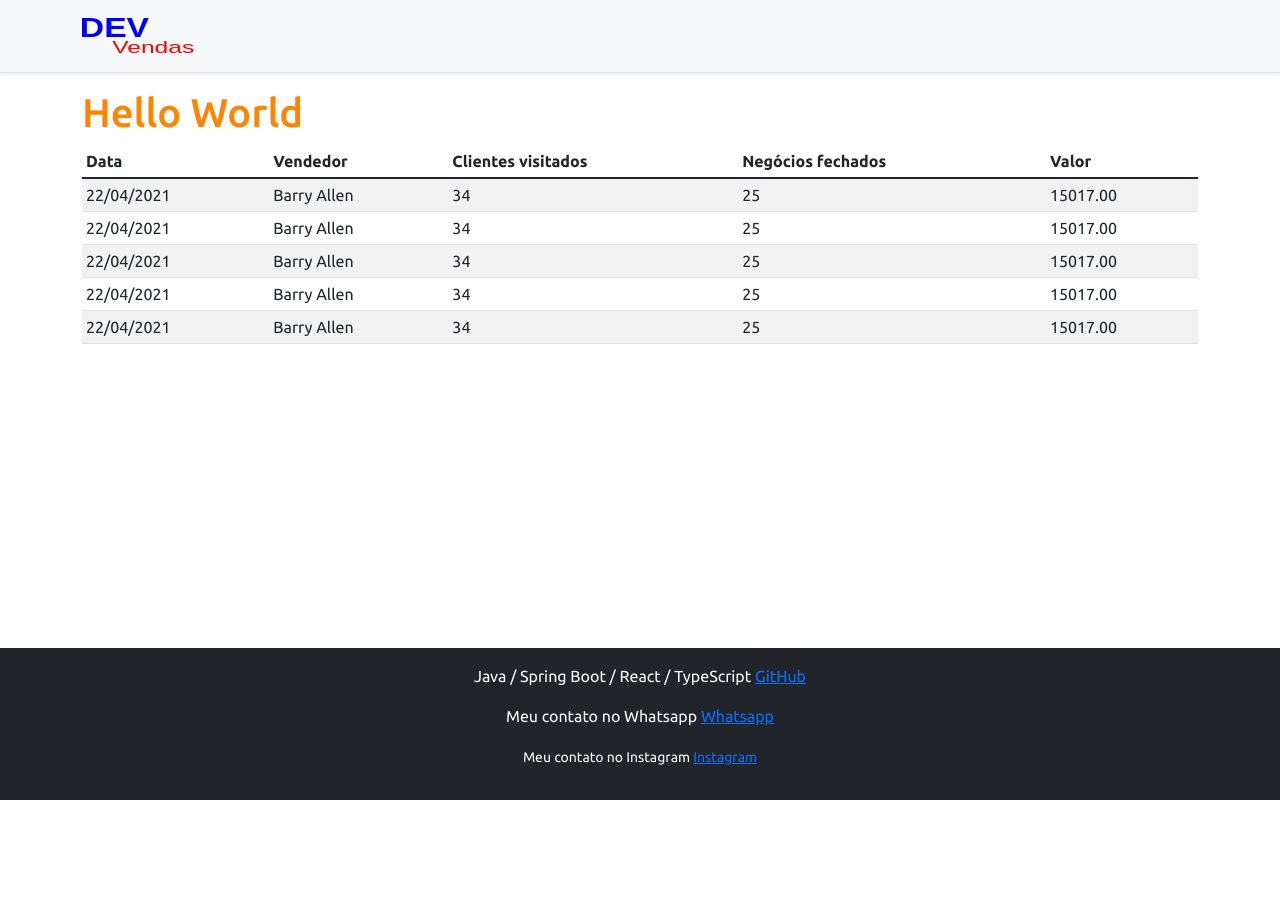
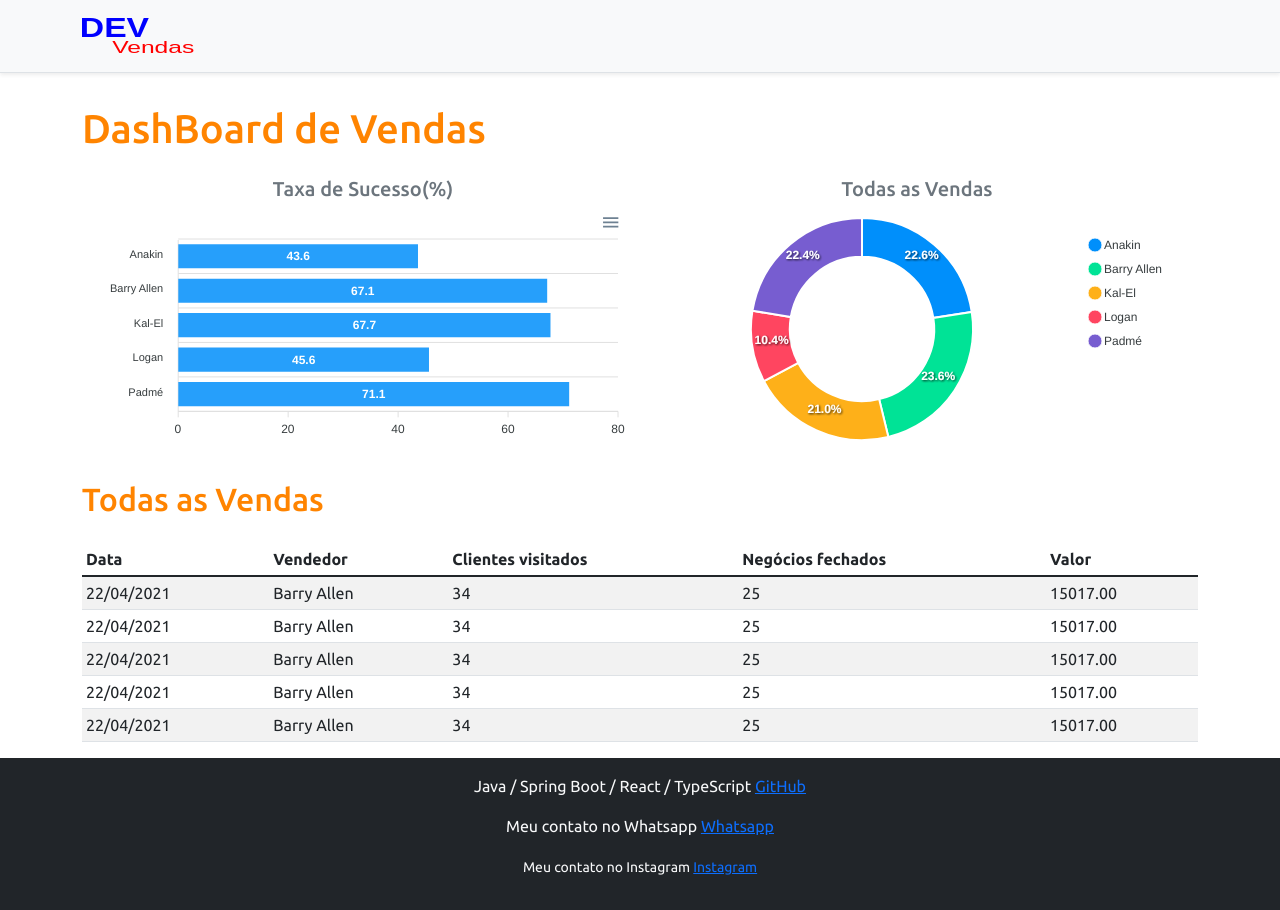
Before and after one commit to BlackCode7/projeto-sds3, a React (Create React App) app in the folder frontend/: page / in a window 1280 px wide. Before the commit the page ends 800 px from the top, so only its background shows below. Built offline with nearby package versions, Linux system fonts and the light colour scheme.

Commit message:
Adicionando charts estáticos

```diff
--- a/frontend/package.json
+++ b/frontend/package.json
@@ -11,8 +11,10 @@
     "@types/node": "^12.0.0",
     "@types/react": "^17.0.0",
     "@types/react-dom": "^17.0.0",
+    "apexcharts": "^3.28.1",
     "bootstrap": "^5.1.1",
     "react": "^17.0.2",
+    "react-apexcharts": "^1.3.9",
     "react-dom": "^17.0.2",
     "react-scripts": "4.0.3",
     "typescript": "^4.1.2",
--- a/frontend/src/App.tsx
+++ b/frontend/src/App.tsx
@@ -1,4 +1,6 @@
+import BarChart from 'components/BarChart';
 import DataTable from 'components/DataTable';
+import DonutChart from 'components/DonutChart';
 import Footer from 'components/Footer';
 import NavBar from 'components/NavBar';
 import React from 'react';
@@ -9,7 +11,27 @@
     <>
       <NavBar/>
       <div className="container">
-        <h1 className="text-primary">Hello World</h1>
+        <h1 className="text-primary py-3">DashBoard de Vendas</h1>
+
+        <div className="row px-3">
+
+          <div className="col-sm-6">
+            <h5 className="text-center text-secondary">Taxa de Sucesso(%)</h5>
+            <BarChart />
+          </div>
+
+          <div className="col-sm-6">
+            <h5 className="text-center text-secondary">Todas as Vendas</h5>
+            <DonutChart />
+          </div>
+
+        </div>
+
+        <div className="py-3">
+          <h2 className="text-primary">Todas as Vendas</h2>
+        </div>
+
+
         <DataTable/>
       </div>
       <Footer/>
--- /dev/null
+++ b/frontend/src/components/BarChart/index.tsx
@@ -0,0 +1,37 @@
+import Chart from 'react-apexcharts'
+
+const BarChart = () => {
+
+    //ATENÇÃO
+    const options = {
+        plotOptions: {
+            bar: {
+                horizontal: true,
+            }
+        },
+    };
+
+    const mockData = {
+        labels: {
+            categories: ['Anakin', 'Barry Allen', 'Kal-El', 'Logan', 'Padmé']
+        },
+        series: [
+            {
+                name: "% Sucesso",
+                data: [43.6, 67.1, 67.7, 45.6, 71.1]
+            }
+        ]
+    };
+
+    //ATENÇÃO
+  return (
+    <Chart
+        options={{ ...options, xaxis: mockData.labels }}
+        series={mockData.series}
+        type="bar"
+        height="240"
+    />
+  );
+}
+
+export default BarChart;
--- /dev/null
+++ b/frontend/src/components/DonutChart/index.tsx
@@ -0,0 +1,24 @@
+import Chart from 'react-apexcharts'
+
+const DonutChart = () => {
+    const mockData = {
+        series: [477138, 499928, 444867, 220426, 473088],
+        labels: ['Anakin', 'Barry Allen', 'Kal-El', 'Logan', 'Padmé']
+    }
+
+    const options = {
+        legend: {
+            show: true
+        }
+    }
+  return (
+    <Chart
+        options={{ ...options, labels: mockData.labels }}
+        series={mockData.series}
+        type="donut"
+        height="240"
+    />
+  );
+}
+
+export default DonutChart;
```
Also changed, not shown: 2 other files (tests, documents, lock files or other folders).
